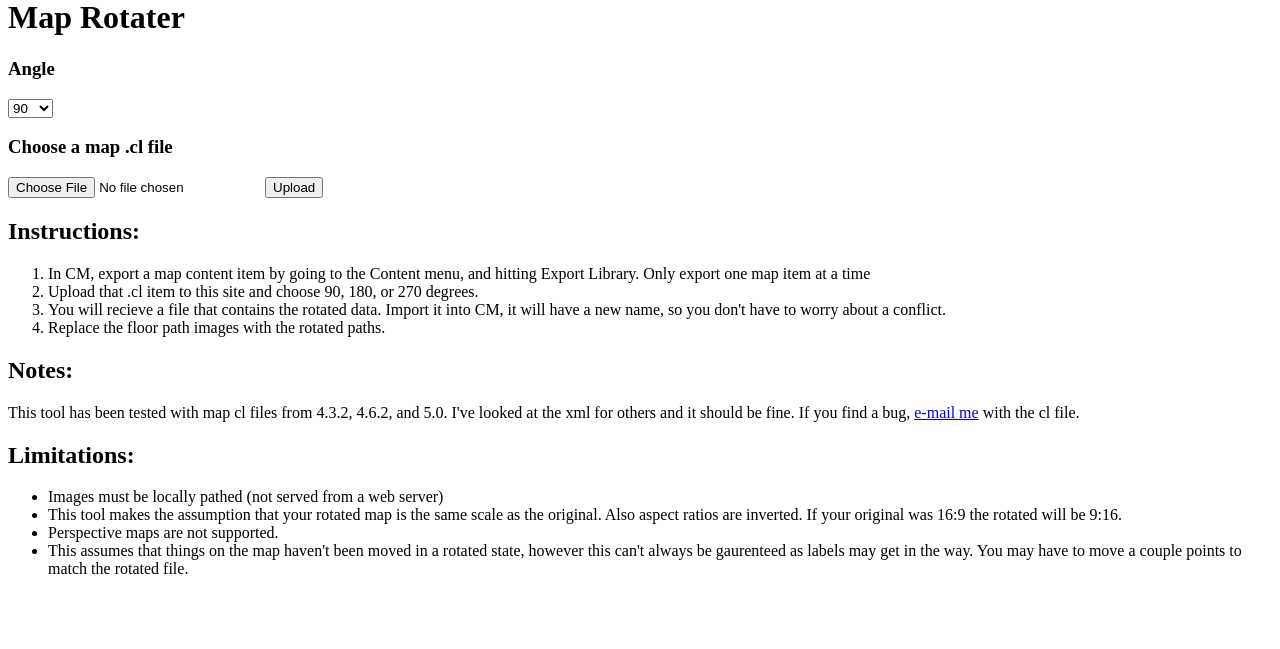
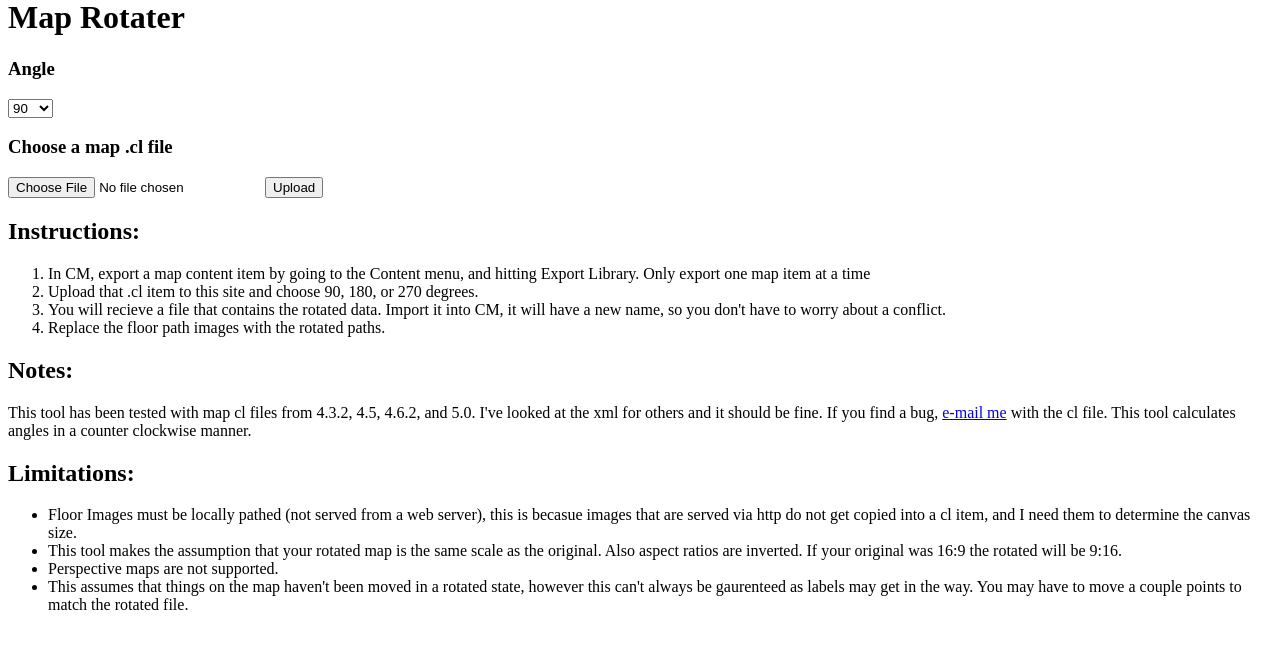
Before and after one commit to erinxocon/maprot, a Flask app: page / in a window 1280 px wide. Shown: the part 22-671 px from the top of the page. Run offline with Flask 2, Linux system fonts and the light colour scheme.

```diff
--- a/templates/index.html
+++ b/templates/index.html
@@ -28,12 +28,12 @@
    </p>
    <p>
        <h2>Notes:</h2>
-       This tool has been tested with map cl files from 4.3.2, 4.6.2, and 5.0.  I've looked at the xml for others and it should be fine. If you find a bug, <a href="mailto:moconnell@fourwindsinteractive.com">e-mail me</a> with the cl file.
+       This tool has been tested with map cl files from 4.3.2, 4.5, 4.6.2, and 5.0.  I've looked at the xml for others and it should be fine. If you find a bug, <a href="mailto:moconnell@fourwindsinteractive.com">e-mail me</a> with the cl file.  This tool calculates angles in a counter clockwise manner.
    </p>
    <p>
        <h2>Limitations:</h2>
        <ul>
-           <li>Images must be locally pathed (not served from a web server)</li>
+           <li>Floor Images must be locally pathed (not served from a web server), this is becasue images that are served via http do not get copied into a cl item, and I need them to determine the canvas size.</li>
            <li>This tool makes the assumption that your rotated map is the same scale as the original.  Also aspect ratios are inverted.  If your original was 16:9 the rotated will be 9:16.</li>
            <li>Perspective maps are not supported.</li>
            <li>This assumes that things on the map haven't been moved in a rotated state, however this can't always be gaurenteed as labels may get in the way.  You may have to move a couple points to match the rotated file.</li>
```
